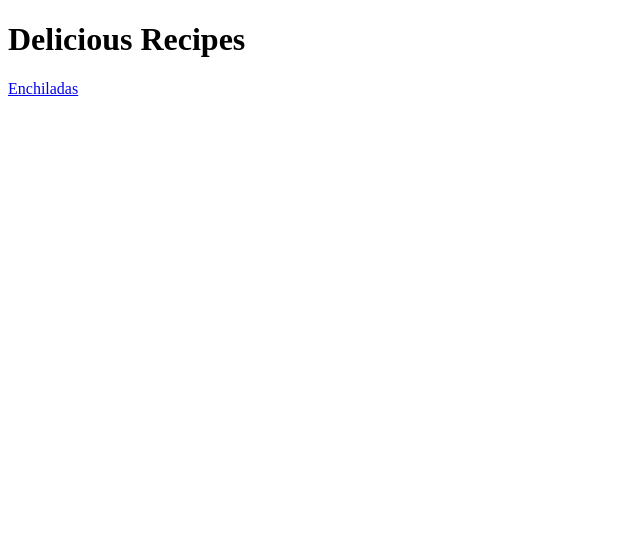
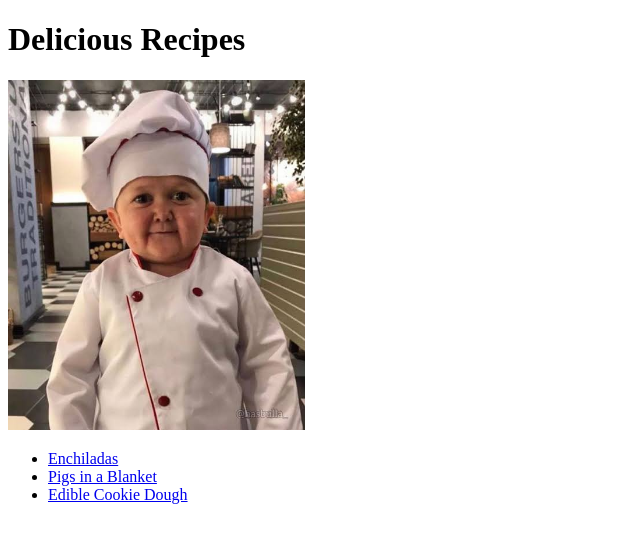
Before and after one commit to jcastr60/recipes, a plain HTML site: page index.html in a window 1280 px wide. Shown: the whole page, without its empty margins (0-640 px from the left). Drawn offline with Linux system fonts and the light colour scheme.

Commit message:
Added images for recipes and also added links to them. This helps make website eaiser to navigate and look nice.

```diff
--- a/index.html
+++ b/index.html
@@ -7,7 +7,12 @@
     </head>
     <body>
         <h1>Delicious Recipes</h1>
-        <a href="./recipes/enchiladas.html" target = "_blank">Enchiladas</a>
+        <img src="./images/hasbulla.jpeg" alt="chef" height="350">
+        <ul>
+            <li> <a href="./recipes/enchiladas.html" target = "_blank">Enchiladas</a></li>
+            <li> <a href="./recipes/PigsInBlanket.html" target = "_blank">Pigs in a Blanket</a></li>
+            <li> <a href="./recipes/cookieDough.html" target="_blank"> Edible Cookie Dough</a></li>
+        </ul>
 
     </body>
 </html>
```
Also changed, not shown: images/Enchiladas.png (added), images/Pigs-in-a-blanket.png (added), images/dough.jpeg (added), images/hasbulla.jpeg (added).
